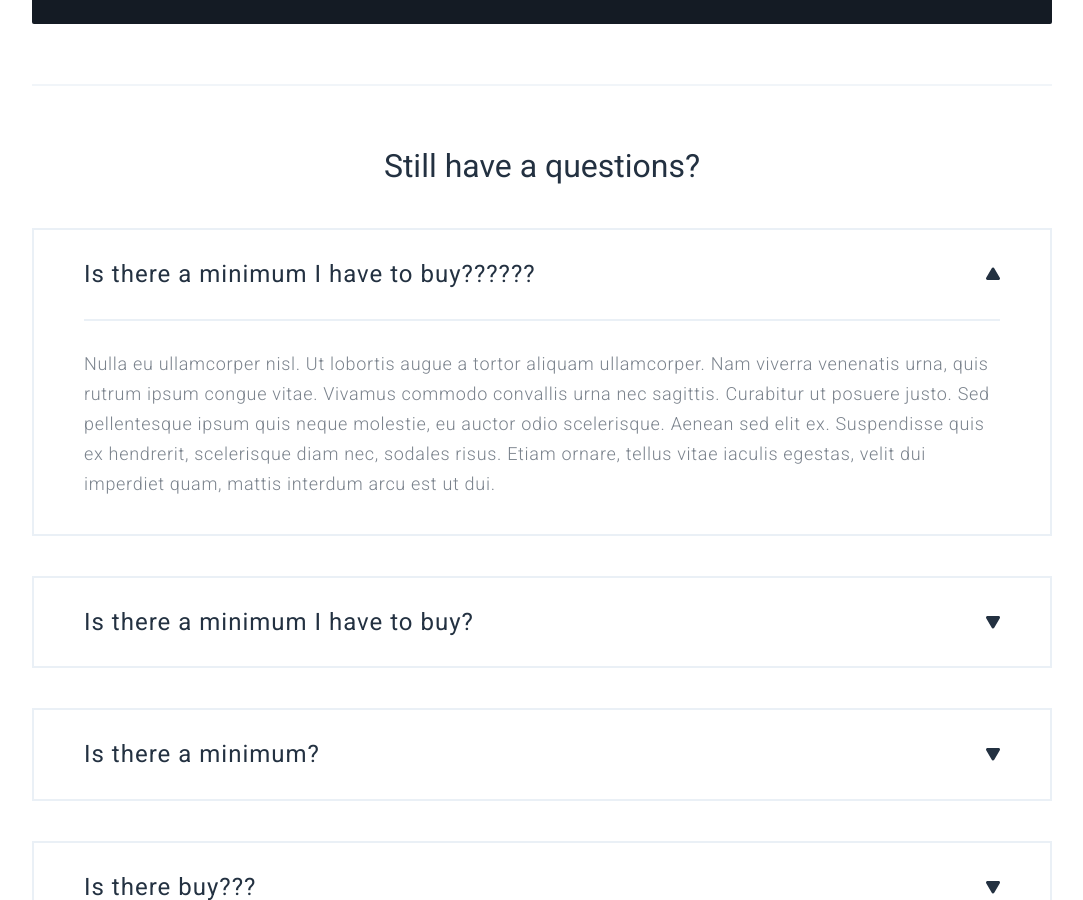
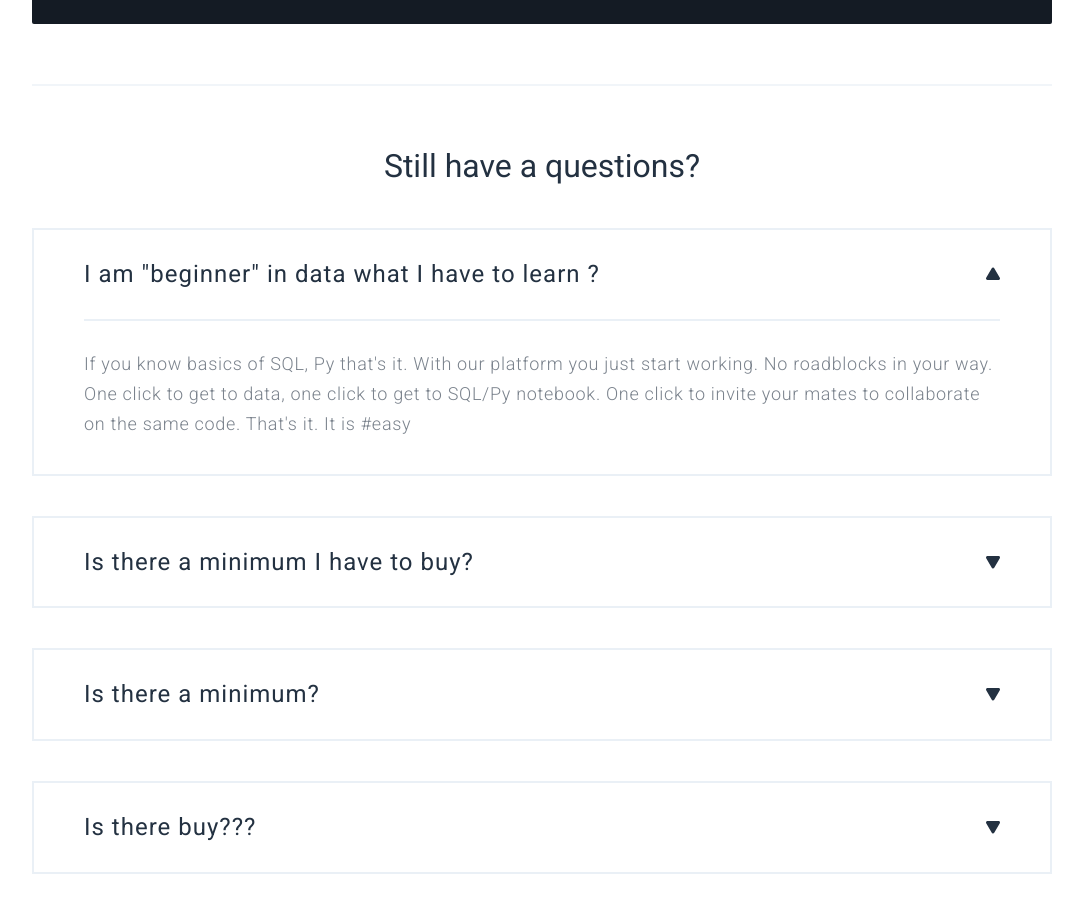
Before and after one commit to keboola/website, a Jekyll site: the page built from index.md, in a window 1280 px wide and 900 px high, scrolled down 4829 px. Shown: the whole window, without its empty margins (98-1181 px from the left). Built offline with Jekyll 4.4.1, drawn with Linux system fonts in a browser that asks for light colours; nearby versions of some CDN libraries.

Commit message:
Update from Forestry.io - Updated index.md

```diff
--- a/index.md
+++ b/index.md
@@ -118,14 +118,11 @@ page_sections:
   block: faq
   headline: Still have a questions?
   list:
-  - name: Is there a minimum I have to buy??????
-    desc: Nulla eu ullamcorper nisl. Ut lobortis augue a tortor aliquam ullamcorper.
-      Nam viverra venenatis urna, quis rutrum ipsum congue vitae. Vivamus commodo
-      convallis urna nec sagittis. Curabitur ut posuere justo. Sed pellentesque ipsum
-      quis neque molestie, eu auctor odio scelerisque. Aenean sed elit ex. Suspendisse
-      quis ex hendrerit, scelerisque diam nec, sodales risus. Etiam ornare, tellus
-      vitae iaculis egestas, velit dui imperdiet quam, mattis interdum arcu est ut
-      dui.
+  - name: I am "beginner" in data what I have to learn ?
+    desc: 'If you know basics of SQL, Py that''s it. With our platform you just start
+      working. No roadblocks in your way. One click to get to data, one click to get
+      to SQL/Py notebook. One click to invite your mates to collaborate on the same
+      code. That''s it. It is #easy'
   - name: Is there a minimum I have to buy?
     desc: Nulla eu ullamcorper nisl. Ut lobortis augue a tortor aliquam ullamcorper.
       Nam viverra venenatis urna, quis rutrum ipsum congue vitae. Vivamus commodo
```
